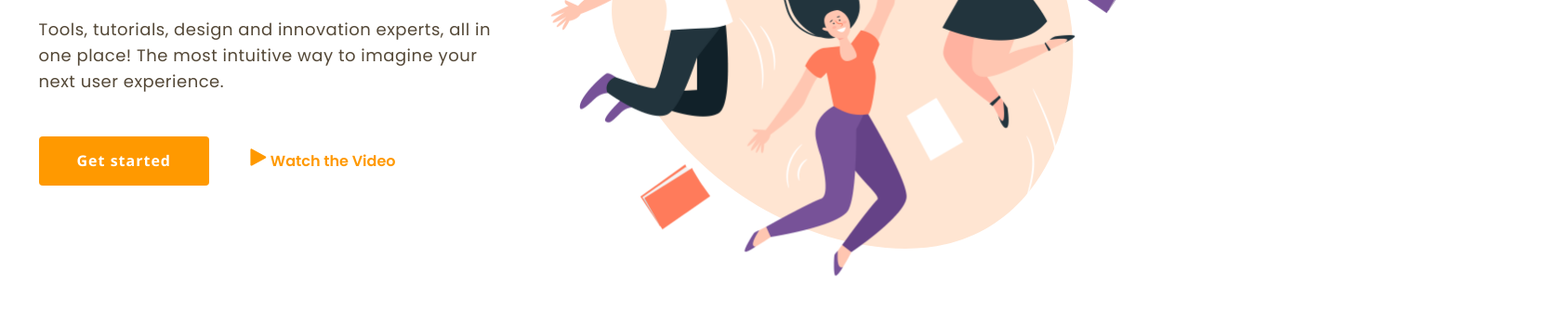
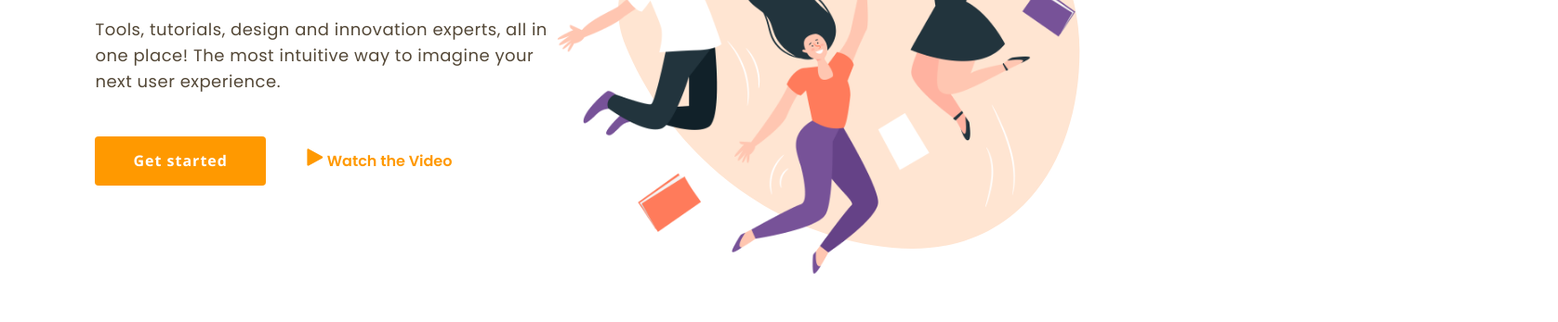
Before and after one commit to Lili-126/productly, a website: page index.html in a window 1280 px wide. Shown: the part 297-644 px from the top of the page at 93% size, 1676 px wide, since content can reach past the window. Drawn offline with nearby package versions, Linux system fonts and the light colour scheme; files that its build step writes are made by us from their sources.

Commit message:
refactor: replaced -width

```diff
--- a/sass/abstracts/_constants.scss
+++ b/sass/abstracts/_constants.scss
@@ -16,7 +16,7 @@ $color-orange: #FAB005;
 $color-red: #F03E3D;
 $color-blue: #4DADF7;
 
-$content-width: 1197px;
+$content-width: 84cqw;
 $tablet-width: 768px;
 $mobile-big-width: 414px;
 $mobile-small-width: 320px;
```
